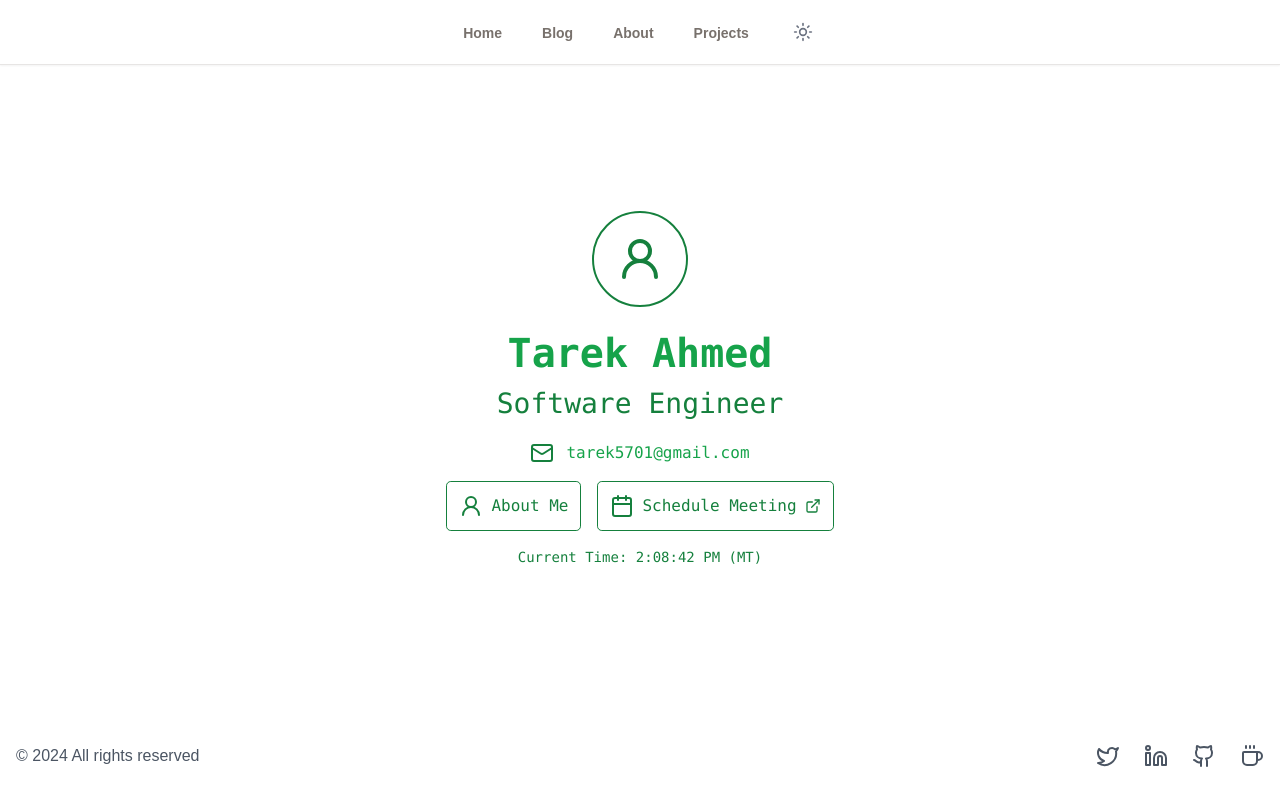
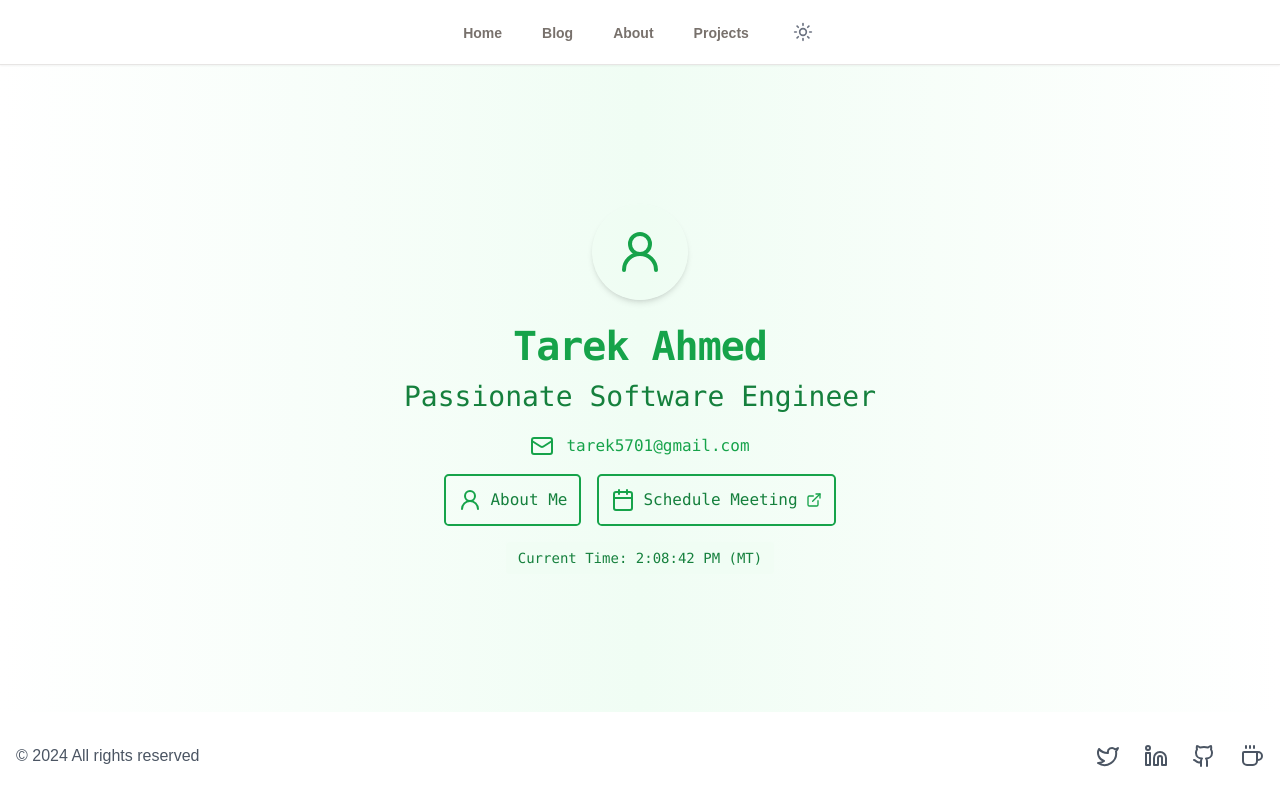
Before and after one commit to prime7/prime7.github.io, a Next.js app: page / in a window 1280 px wide. Built offline with nearby package versions, Linux system fonts and the light colour scheme.

Commit message:
changed color

```diff
--- a/src/app/page.tsx
+++ b/src/app/page.tsx
@@ -12,18 +12,18 @@ export default function Home() {
   const time = useMountainTime();
 
   return (
-    <div className="flex flex-col items-center justify-center p-4 text-center w-full bg-white dark:bg-black text-green-700 dark:text-green-500 font-mono">
-      <div className="w-24 h-24 mb-4 border-2 border-green-700 dark:border-green-500 rounded-full flex items-center justify-center">
-        <UserRound size={48} className="text-green-700 dark:text-green-500" />
+    <div className="flex flex-col items-center justify-center p-4 text-center w-full bg-gradient-to-r from-white via-green-50 to-white dark:from-black dark:via-green-950/30 dark:to-black text-green-700 dark:text-green-500 font-mono">
+      <div className="w-24 h-24 mb-4 border-3 border-green-600 dark:border-green-400 rounded-full flex items-center justify-center bg-green-50/50 dark:bg-green-900/20 shadow-md">
+        <UserRound size={48} className="text-green-600 dark:text-green-400" />
       </div>
-      <h1 className="text-3xl font-bold text-green-600 dark:text-green-400">Tarek Ahmed</h1>
-      <h2 className="text-xl text-green-700 dark:text-green-500 mb-4">Software Engineer</h2>
+      <h1 className="text-3xl font-bold text-green-600 dark:text-green-400 tracking-tight">Tarek Ahmed</h1>
+      <h2 className="text-xl text-green-700 dark:text-green-500 mb-4 font-medium">Passionate Software Engineer</h2>
 
-      <div className="flex items-center space-x-3 mb-4">
-        <Mail className="text-green-700 dark:text-green-500" />
+      <div className="flex items-center space-x-3 mb-4 hover:transform hover:scale-102 transition-transform">
+        <Mail className="text-green-600 dark:text-green-400" />
         <a
           href="mailto:tarek@example.com"
-          className="text-green-600 hover:text-green-500 dark:text-green-400 dark:hover:text-green-300"
+          className="text-green-600 hover:text-green-500 dark:text-green-400 dark:hover:text-green-300 font-medium"
         >
           tarek5701@gmail.com
         </a>
@@ -32,25 +32,25 @@ export default function Home() {
       <div className="flex space-x-4 mb-4">
         <Link
           href="/about"
-          className="flex items-center space-x-2 border border-green-700 dark:border-green-500 hover:bg-green-100 dark:hover:bg-green-900/30 p-3 rounded-lg transition"
+          className="flex items-center space-x-2 border-2 border-green-600 dark:border-green-400 hover:bg-green-100 dark:hover:bg-green-900/30 p-3 rounded-lg transition-all duration-200 hover:shadow-md"
         >
-          <UserRound className="text-green-700 dark:text-green-500" />
-          <span>About Me</span>
+          <UserRound className="text-green-600 dark:text-green-400" />
+          <span className="font-medium">About Me</span>
         </Link>
 
         <Link
           href="https://calendar.app.google/iedo21DEW38bFRwg6"
           target="_blank"
           rel="noopener noreferrer"
-          className="flex items-center space-x-2 border border-green-700 dark:border-green-500 hover:bg-green-100 dark:hover:bg-green-900/30 p-3 rounded-lg transition"
+          className="flex items-center space-x-2 border-2 border-green-600 dark:border-green-400 hover:bg-green-100 dark:hover:bg-green-900/30 p-3 rounded-lg transition-all duration-200 hover:shadow-md"
         >
-          <Calendar className="text-green-700 dark:text-green-500" />
-          <span>Schedule Meeting</span>
-          <ExternalLink size={16} className="text-green-700 dark:text-green-500" />
+          <Calendar className="text-green-600 dark:text-green-400" />
+          <span className="font-medium">Schedule Meeting</span>
+          <ExternalLink size={16} className="text-green-600 dark:text-green-400" />
         </Link>
       </div>
 
-      <div className="text-green-700 dark:text-green-500 text-sm">
+      <div className="text-green-700 dark:text-green-500 text-sm font-medium bg-green-50/50 dark:bg-green-900/20 px-3 py-1.5 rounded-md">
         Current Time: {time} (MT)
       </div>
     </div>
```
